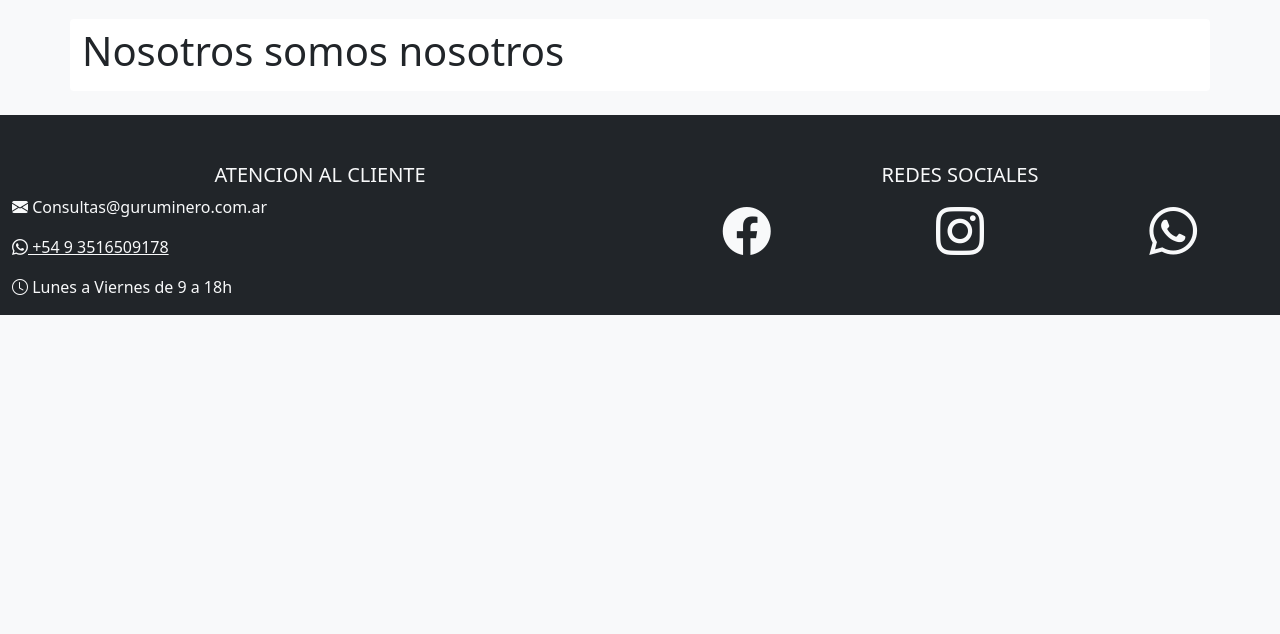
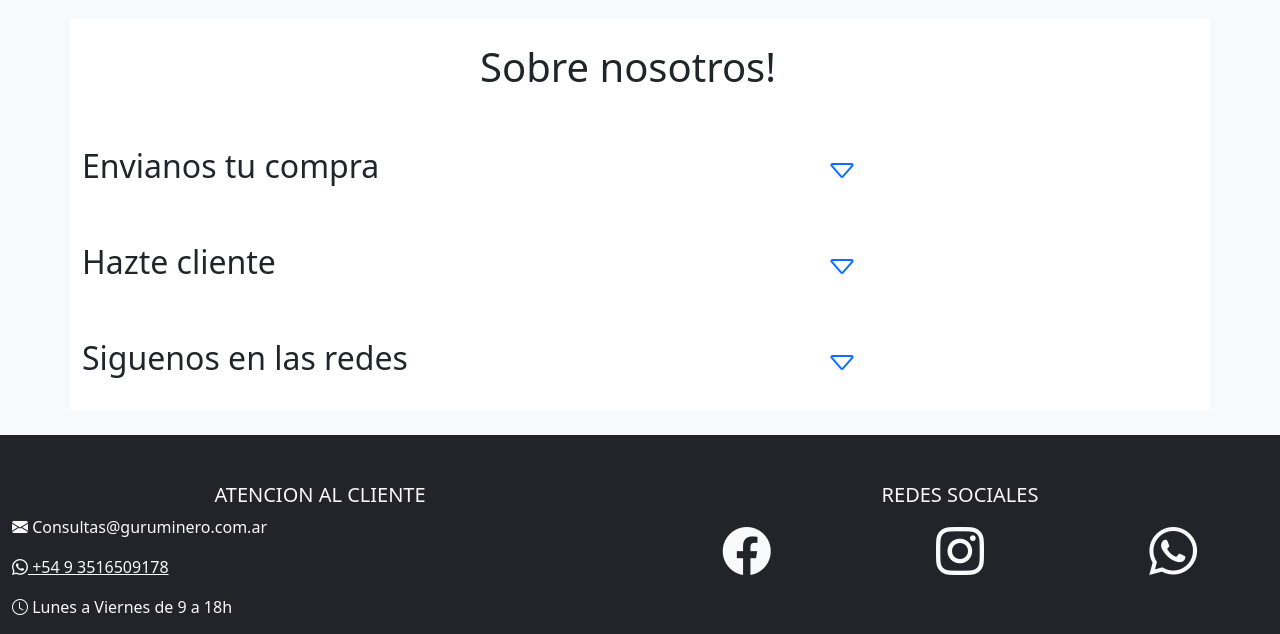
Before and after one commit to ivanln26/404_minerva, a Django app: page /about_us in a window 1280 px wide. Shown: the part 56-690 px from the top of the page. Run offline with Django 3.2, Linux system fonts and the light colour scheme.

Commit message:
Fill about us page

```diff
--- a/minerva/templates/about_us.html
+++ b/minerva/templates/about_us.html
@@ -1,9 +1,76 @@
 {% extends 'base.html' %}
 
 {% block content %}
-<h1>Nosotros somos nosotros</h1>
+<div class="row my-3">
+    <div class="row text-center">
+        <h1>Sobre nosotros!</h1>
+    </div>
+    <div class="row mt-5">
+        <div class="col-8">
+            <h2>Envianos tu compra</h2>
+        </div>
+        <div class="col-4">
+            <a style="font-size: 2em;" href="#purchase" data-bs-toggle="collapse"><i class="bi-caret-down"></i></a>
+        </div>
+    </div>
+    <div class="collapse" id="purchase">
+        <div class="card card-body">
+            Despachamos de lunes a viernes de 8:00 a 18:00 a todo el país por Andreani. Lorem ipsum dolor sit amet
+            consectetur, adipisicing elit. Vero velit non eum facilis eos laboriosam quisquam cupiditate hic doloribus,
+            itaque sed autem reiciendis deserunt voluptatum fugit quam mollitia pariatur doloremque!
+        </div>
+    </div>
+    <div class="row mt-5">
+        <div class="col-8">
+            <h2>Hazte cliente</h2>
+        </div>
+        <div class="col-4">
+            <a style="font-size: 2em;" href="#client" data-bs-toggle="collapse"><i class="bi-caret-down"></i></a>
+        </div>
+    </div>
+    <div class="collapse" id="client">
+        <div class="card card-body">
+            Dejanos tu email asi te notificamos sobre las novedades, ingresos de stock y más. Lorem ipsum dolor sit amet
+            consectetur, adipisicing elit. Vero velit non eum facilis eos laboriosam quisquam cupiditate hic doloribus,
+            itaque sed autem reiciendis deserunt voluptatum fugit quam mollitia pariatur doloremque!
+        </div>
+    </div>
+    <div class="row mt-5">
+        <div class="col-8">
+            <h2>Siguenos en las redes</h2>
+        </div>
+        <div class="col-4">
+            <a style="font-size: 2em;" href="#social" data-bs-toggle="collapse"><i class="bi-caret-down"></i></a>
+        </div>
+    </div>
+    <div class="collapse" id="social">
+        <div class="card card-body">
+            <p>
+                Para reviews de productos, información útil sobre minería, sorteos, stock y más.
+            </p>
+            <div class="row text-center">
+                <p><b>Nuestras redes</b></p>
+            </div>
+            <div class="row text-center">
+                <div class="col">
+                    <a class="link-dark" target="blank" style="font-size: 3em;" href="https://facebook.com"><i
+                            class="bi-facebook"></i></a>
+                </div>
+                <div class="col">
+                    <a class="link-dark" target="blank" style="font-size: 3em;"
+                        href="https://instagram.com/GuruMinero"><i class="bi-instagram"></i></a>
+                </div>
+                <div class="col">
+                    <a class="link-dark" target="blank" style="font-size: 3em;"
+                        href="https://web.whatsapp.com/send?phone=+5493515680925"><i class="bi-whatsapp"></i></a>
+                </div>
+            </div>
+        </div>
+    </div>
+</div>
+
 {% endblock %}
 
 {% block footer %}
-  {% include 'footer.html' %}
+{% include 'footer.html' %}
 {% endblock %}
--- a/minerva/templates/navbar.html
+++ b/minerva/templates/navbar.html
@@ -18,7 +18,7 @@
         <li class="nav-item"><a class="nav-link active" href="{% url 'index' %}">Inicio</a></li>
         <li class="nav-item"><a class="nav-link" href="{% url 'product_list' %}">Productos</a></li>
         <li class="nav-item"><a class="nav-link" href="#">Carrito</a></li>
-        <li class="nav-item"><a class="nav-link" href="#">Sobre nosotros</a></li>
+        <li class="nav-item"><a class="nav-link" href="{% url 'about_us' %}">Sobre nosotros</a></li>
       </ul>
       <ul class="navbar-nav">
         {% if user.is_authenticated %}
```
